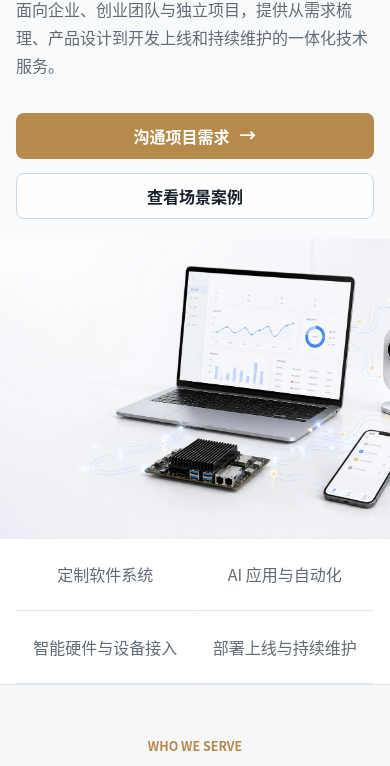
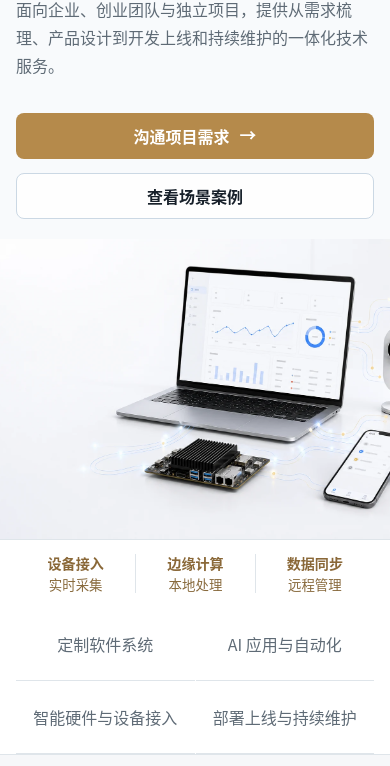
Before and after one commit to QuanQLee/cn-nstarbiz, a plain HTML site: page index.html in a window 390 px wide. Shown: the part 264-1030 px from the top of the page. Drawn offline with Linux system fonts and the light colour scheme.

Commit message:
feat: add hero capability callouts

```diff
--- a/index.html
+++ b/index.html
@@ -53,6 +53,20 @@
             decoding="async"
           />
         </picture>
+        <ul class="hero-callouts" aria-label="软硬件协同能力">
+          <li class="hero-callout hero-callout-device">
+            <strong>设备接入</strong>
+            <span>实时采集</span>
+          </li>
+          <li class="hero-callout hero-callout-edge">
+            <strong>边缘计算</strong>
+            <span>本地处理</span>
+          </li>
+          <li class="hero-callout hero-callout-data">
+            <strong>数据同步</strong>
+            <span>远程管理</span>
+          </li>
+        </ul>
         <div class="hero-inner">
           <div class="hero-content">
             <p class="eyebrow">软件 · AI · 智能硬件</p>
--- a/styles.css
+++ b/styles.css
@@ -185,6 +185,49 @@ textarea {
   object-position: center;
 }
 
+.hero-callouts {
+  position: absolute;
+  inset: 0;
+  z-index: 3;
+  margin: 0;
+  padding: 0;
+  list-style: none;
+  pointer-events: none;
+}
+
+.hero-callout {
+  position: absolute;
+  display: grid;
+  gap: 3px;
+  color: var(--red-dark);
+  font-size: 0.84rem;
+  line-height: 1.35;
+}
+
+.hero-callout strong {
+  font-size: 0.88rem;
+}
+
+.hero-callout span {
+  color: #886a3d;
+}
+
+.hero-callout-device {
+  top: 19%;
+  right: 5%;
+}
+
+.hero-callout-edge {
+  bottom: 18%;
+  left: 34%;
+}
+
+.hero-callout-data {
+  right: 3%;
+  bottom: 11%;
+  text-align: right;
+}
+
 .hero-inner {
   position: relative;
   z-index: 2;
@@ -1159,6 +1202,18 @@ body.simple-page .site-header {
     max-width: 360px;
   }
 
+  .hero-callout-device {
+    right: 3%;
+  }
+
+  .hero-callout-edge {
+    left: 35%;
+  }
+
+  .hero-callout-data {
+    right: 2%;
+  }
+
   .nav-toggle {
     display: grid;
     width: 42px;
@@ -1322,6 +1377,29 @@ body.simple-page .site-header {
     width: 100%;
     height: clamp(300px, 58vw, 370px);
     margin-top: -8px;
+  }
+
+  .hero-callouts {
+    position: relative;
+    inset: auto;
+    order: 3;
+    display: grid;
+    grid-template-columns: repeat(3, minmax(0, 1fr));
+    width: 100%;
+    padding: 14px 16px 16px;
+    border-top: 1px solid var(--line);
+    background: var(--surface);
+  }
+
+  .hero-callout {
+    position: static;
+    gap: 2px;
+    padding: 0 8px;
+    text-align: center;
+  }
+
+  .hero-callout + .hero-callout {
+    border-left: 1px solid var(--line);
   }
 
   .hero-scene img {
```
